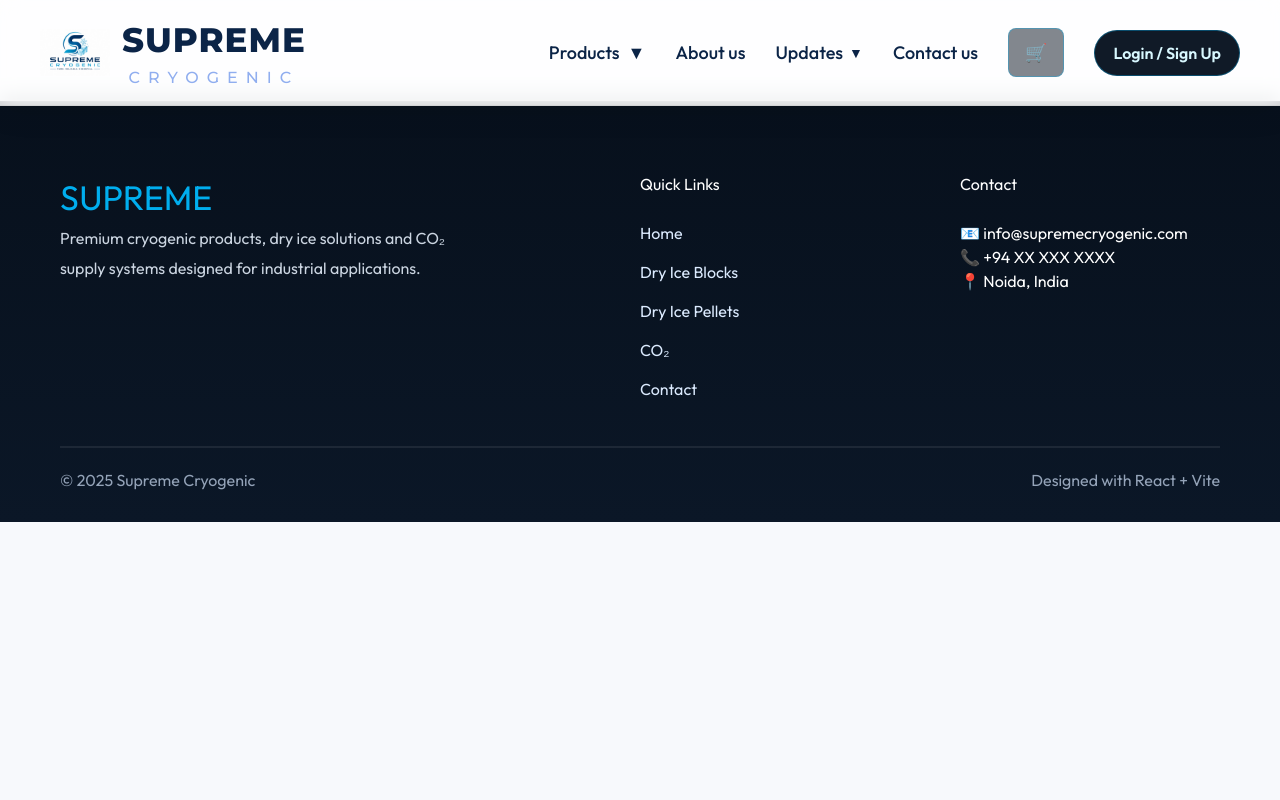
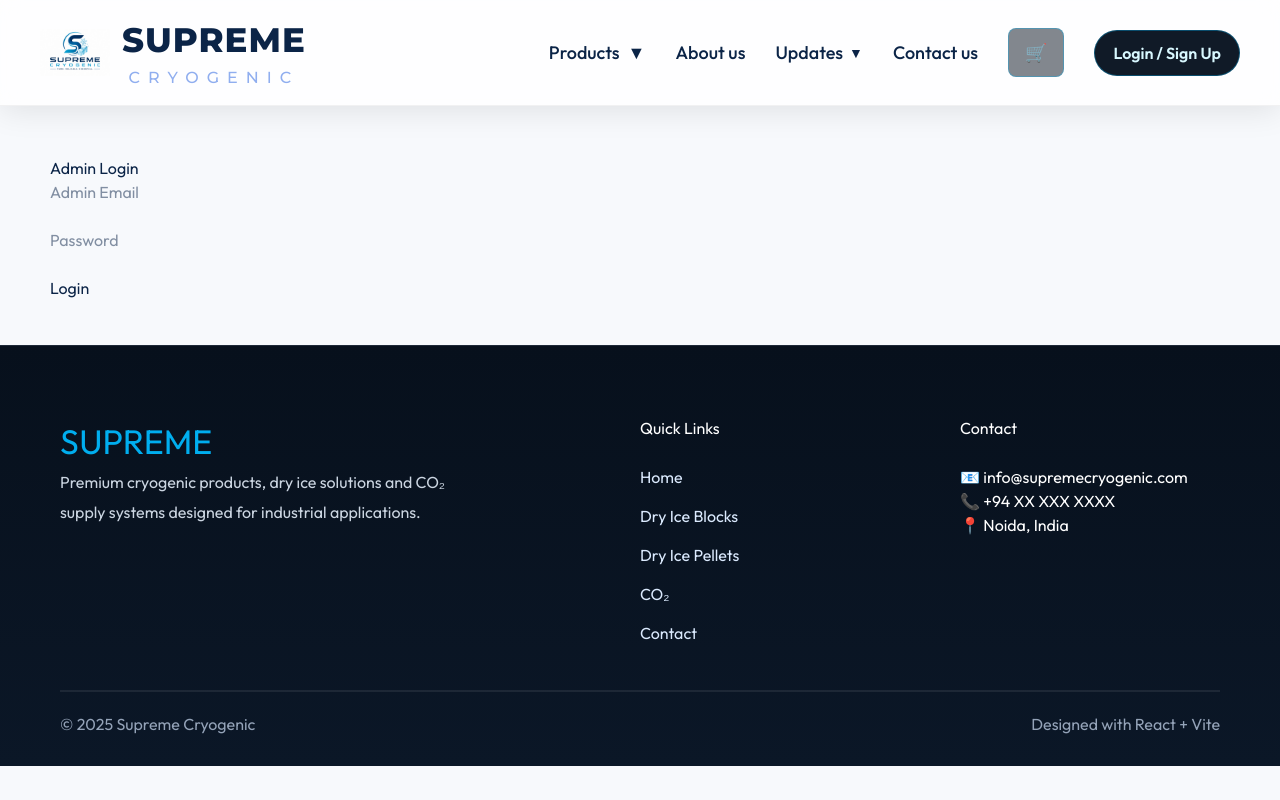
Before and after one commit to harshkr001/Supreme_Cyogenic, a React (Vite) app: page /admin-login in a window 1280 px wide. Built offline with nearby package versions, Linux system fonts and the light colour scheme.

Commit message:
authentication for Admin

```diff
--- a/src/App.jsx
+++ b/src/App.jsx
@@ -16,6 +16,8 @@
 import { CartPage } from "./Pages/CartPage";
 import { CartProvider } from "./Context/CartContext";
 import AdminDashboard from "./Pages/AdminDashboard";
+import AdminLogin from "./Pages/AdminLogin";
+import ProtectedRoute from "./Components/ProtectedRoute";
 
 import { BrowserRouter, Routes, Route } from "react-router-dom";
 
@@ -55,7 +57,15 @@
 
           <Route path="/order-success" element={<OrderSuccessPage />} />
 
-          <Route path="/admin" element={<AdminDashboard />} />
+          <Route
+            path="/admin"
+            element={
+              <ProtectedRoute>
+                <AdminDashboard />
+              </ProtectedRoute>
+            } />
+
+          <Route path="/admin-login" element={<AdminLogin />} />
 
         </Routes>
 
--- /dev/null
+++ b/src/Components/ProtectedRoute.jsx
@@ -0,0 +1,12 @@
+import { Navigate } from "react-router-dom";
+
+function ProtectedRoute({ children }) {
+  const isAdmin =
+    localStorage.getItem("isAdmin") === "true";
+
+  return isAdmin
+    ? children
+    : <Navigate to="/admin-login" />;
+}
+
+export default ProtectedRoute;
--- /dev/null
+++ b/src/Pages/AdminLogin.jsx
@@ -0,0 +1,55 @@
+import { useState } from "react";
+import { useNavigate } from "react-router-dom";
+
+function AdminLogin() {
+  const [email, setEmail] = useState("");
+  const [password, setPassword] = useState("");
+
+  const navigate = useNavigate();
+
+  const handleLogin = (e) => {
+    e.preventDefault();
+
+    if (
+      email === "admin@supremecryogenic.com" &&
+      password === "admin123"
+    ) {
+      localStorage.setItem("isAdmin", "true");
+      navigate("/admin");
+    } else {
+      alert("Invalid Credentials");
+    }
+  };
+
+  return (
+    <div style={{ padding: "50px" }}>
+      <h1>Admin Login</h1>
+
+      <form onSubmit={handleLogin}>
+        <input
+          type="email"
+          placeholder="Admin Email"
+          value={email}
+          onChange={(e) => setEmail(e.target.value)}
+        />
+
+        <br /><br />
+
+        <input
+          type="password"
+          placeholder="Password"
+          value={password}
+          onChange={(e) => setPassword(e.target.value)}
+        />
+
+        <br /><br />
+
+        <button type="submit">
+          Login
+        </button>
+      </form>
+    </div>
+  );
+}
+
+export default AdminLogin;
```
